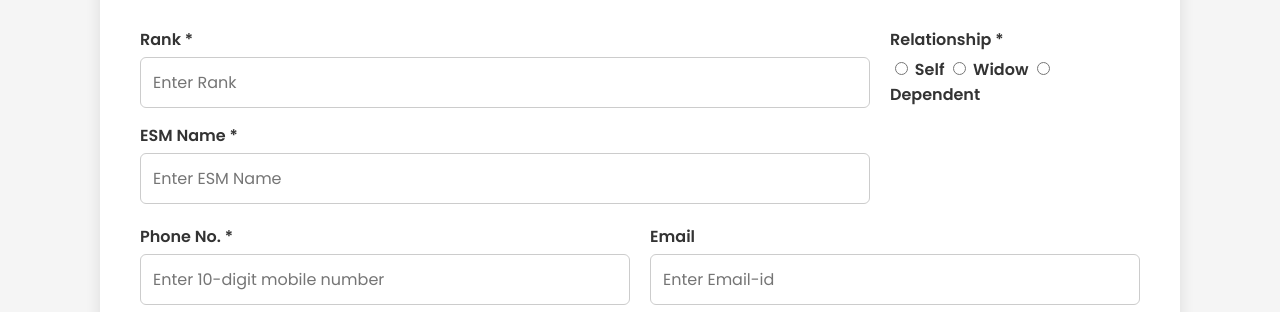
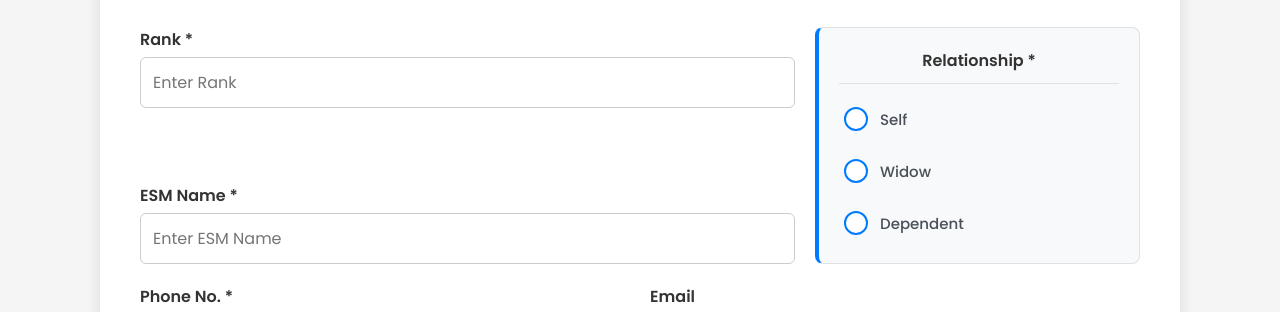
Before and after one commit to paulmark-05/WB_Sainik_Board_Feedback_Form, a website: page public/index.html in a window 1280 px wide. Shown: the part 439-751 px from the top of the page. Drawn offline with Linux system fonts and the light colour scheme.

Commit message:
Update style.css

```diff
--- a/public/style.css
+++ b/public/style.css
@@ -106,6 +106,12 @@ form .form-row {
     margin-bottom: 20px;
 }
 
+/* ENHANCED: Main info row with better proportions */
+.form-row.main-info-row {
+    min-height: 140px;
+    align-items: stretch;
+}
+
 .input-group {
     flex: 1;
     display: flex;
@@ -113,11 +119,13 @@ form .form-row {
     min-width: 250px;
 }
 
-/* NEW: Stacked fields for Rank and ESM Name */
+/* Stacked fields for Rank and ESM Name */
 .input-group.stacked-fields {
     display: flex;
     flex-direction: column;
     gap: 15px;
+    justify-content: space-between;
+    flex: 1.2;
 }
 
 .field-container {
@@ -145,32 +153,60 @@ form .form-row {
     box-shadow: 0 0 5px rgba(0, 123, 255, 0.3);
 }
 
-/* NEW: Relationship column styling */
+/* ENHANCED: Relationship column with better distribution */
 .input-group.relationship-column {
     display: flex;
     flex-direction: column;
     min-width: 200px;
-    max-width: 250px;
+    max-width: 280px;
+    flex: 1;
+    justify-content: space-between;
+    background: #f8f9fa;
+    border: 1px solid #dee2e6;
+    border-radius: 8px;
+    padding: 20px;
+    border-left: 4px solid #007bff;
 }
 
-.checkbox-group.vertical {
+.relationship-main-label {
+    font-weight: 600;
+    margin-bottom: 15px;
+    color: #333;
+    text-align: center;
+    font-size: 16px;
+    padding-bottom: 10px;
+    border-bottom: 1px solid #dee2e6;
+}
+
+/* ENHANCED: Evenly distributed checkbox group */
+.checkbox-group-enhanced {
     display: flex;
     flex-direction: column;
-    gap: 15px;
-    margin-top: 10px;
+    justify-content: space-evenly;
+    height: 100%;
+    gap: 12px;
 }
 
-.checkbox-label {
+.checkbox-label-enhanced {
     display: flex;
     align-items: center;
-    font-size: 14px;
+    font-size: 15px;
     cursor: pointer;
     margin: 0;
     font-weight: 500;
     color: #495057;
+    padding: 8px 0;
+    transition: all 0.2s ease;
+    border-radius: 6px;
+    padding-left: 5px;
 }
 
-.checkbox-label input[type="radio"] {
+.checkbox-label-enhanced:hover {
+    background-color: rgba(0, 123, 255, 0.05);
+    transform: translateX(2px);
+}
+
+.checkbox-label-enhanced input[type="radio"] {
     position: absolute;
     opacity: 0;
     cursor: pointer;
@@ -178,44 +214,61 @@ form .form-row {
     width: 0;
 }
 
-.radio-checkmark {
+.radio-checkmark-enhanced {
     position: relative;
     display: inline-block;
-    height: 18px;
-    width: 18px;
+    height: 20px;
+    width: 20px;
     background-color: white;
     border: 2px solid #007bff;
     border-radius: 50%;
-    margin-right: 10px;
+    margin-right: 12px;
     flex-shrink: 0;
     transition: all 0.3s ease;
 }
 
-.checkbox-label:hover .radio-checkmark {
+.checkbox-label-enhanced:hover .radio-checkmark-enhanced {
     background-color: #e3f2fd;
     border-color: #0056b3;
+    box-shadow: 0 0 5px rgba(0, 123, 255, 0.3);
 }
 
-.checkbox-label input:checked ~ .radio-checkmark {
+.checkbox-label-enhanced input:checked ~ .radio-checkmark-enhanced {
     background-color: #007bff;
     border-color: #007bff;
+    box-shadow: 0 0 8px rgba(0, 123, 255, 0.4);
 }
 
-.radio-checkmark:after {
+.radio-checkmark-enhanced:after {
     content: "";
     position: absolute;
     display: none;
     top: 50%;
     left: 50%;
-    width: 6px;
-    height: 6px;
+    width: 8px;
+    height: 8px;
     border-radius: 50%;
     background: white;
     transform: translate(-50%, -50%);
 }
 
-.checkbox-label input:checked ~ .radio-checkmark:after {
+.checkbox-label-enhanced input:checked ~ .radio-checkmark-enhanced:after {
     display: block;
+}
+
+.checkbox-text {
+    font-weight: 500;
+    color: #495057;
+    transition: color 0.2s ease;
+}
+
+.checkbox-label-enhanced:hover .checkbox-text {
+    color: #007bff;
+}
+
+.checkbox-label-enhanced input:checked ~ .radio-checkmark-enhanced ~ .checkbox-text {
+    color: #007bff;
+    font-weight: 600;
 }
 
 label {
@@ -874,19 +927,34 @@ button[type="submit"].disabled::after {
         flex-direction: column;
     }
 
+    .form-row.main-info-row {
+        min-height: auto;
+    }
+
     .input-group.stacked-fields {
         margin-bottom: 15px;
+        flex: 1;
     }
 
     .input-group.relationship-column {
         max-width: none;
         min-width: 100%;
+        margin-top: 15px;
     }
 
-    .checkbox-group.vertical {
+    .checkbox-group-enhanced {
         flex-direction: row;
-        gap: 20px;
+        gap: 15px;
         flex-wrap: wrap;
+        justify-content: space-around;
+    }
+
+    .checkbox-label-enhanced {
+        flex: 1;
+        min-width: 80px;
+        justify-content: center;
+        text-align: center;
+        padding: 10px 5px;
     }
 
     .file-box {
```
